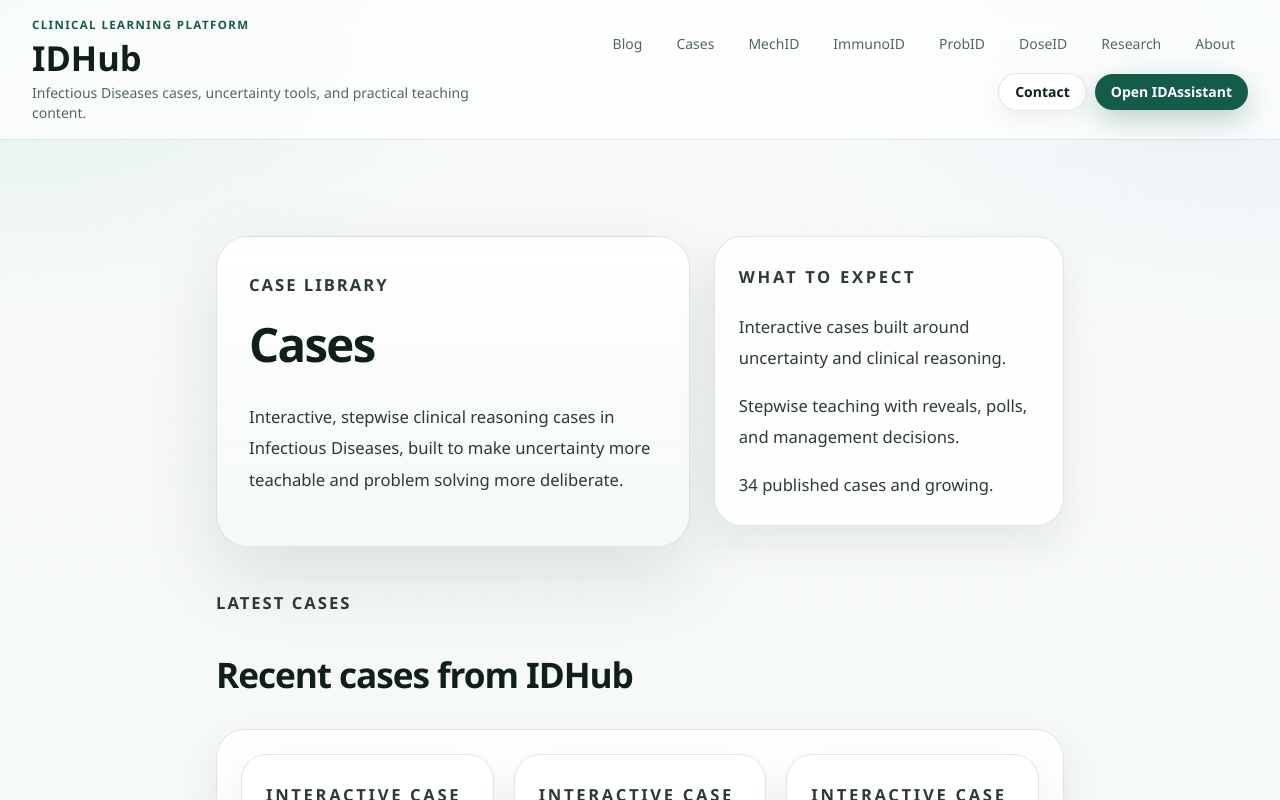
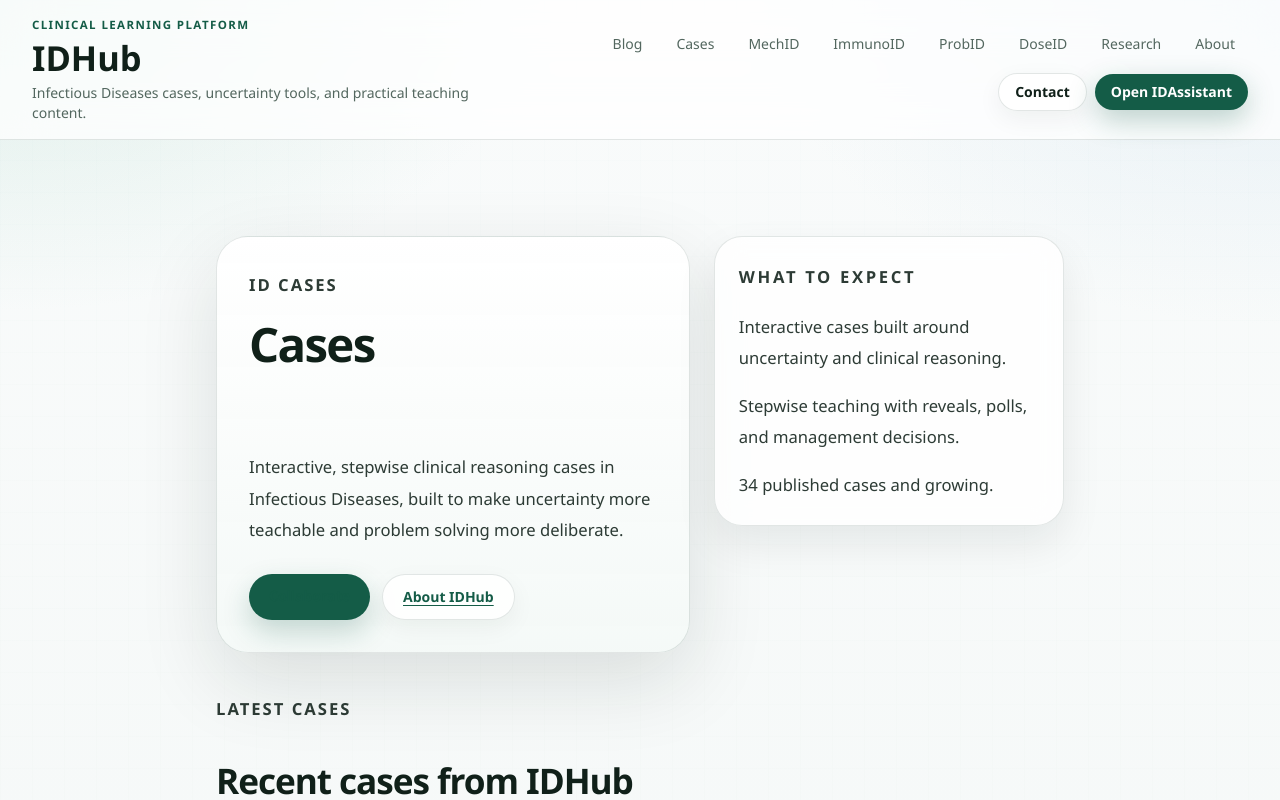
Before and after one commit to alvarojg11/IDHub, a Next.js app: page /cases in a window 1280 px wide. Shown: the top 800 px of the page. Built offline with nearby package versions, Linux system fonts and the light colour scheme; no server answers.

Commit message:
cases style

```diff
--- a/app/cases/page.tsx
+++ b/app/cases/page.tsx
@@ -59,7 +59,7 @@
     <section className="mx-auto max-w-6xl px-2 py-10 sm:px-4">
       <header className="grid gap-6 lg:grid-cols-[minmax(0,1.15fr)_minmax(280px,0.85fr)] lg:items-start">
         <div className="idhub-panel-strong rounded-[2rem] px-6 py-8 sm:px-8">
-          <p className="idhub-kicker">Case Library</p>
+          <p className="idhub-kicker">ID Cases</p>
           <h1 className="mt-3 text-5xl font-semibold text-[var(--foreground)] sm:text-6xl">
             Cases
           </h1>
@@ -67,6 +67,21 @@
             Interactive, stepwise clinical reasoning cases in Infectious Diseases, built to make
             uncertainty more teachable and problem solving more deliberate.
           </p>
+
+          <div className="mt-7 flex flex-wrap gap-3">
+            <Link
+              href="/contact"
+              className="idhub-button-primary px-5 py-3 text-sm font-semibold"
+            >
+              Collaborate
+            </Link>
+            <Link
+              href="/about"
+              className="idhub-button-secondary px-5 py-3 text-sm font-semibold"
+            >
+              About IDHub
+            </Link>
+          </div>
         </div>
 
         <aside className="idhub-panel rounded-[1.75rem] p-6">
--- a/app/globals.css
+++ b/app/globals.css
@@ -327,6 +327,9 @@
   font-weight: 800 !important;
   letter-spacing: -0.035em !important;
   line-height: 1.06 !important;
+  max-width: 22ch;
+  min-height: calc(1.06em * 2);
+  text-wrap: balance;
 }
 
 .idhub-case-content h2 {
```
